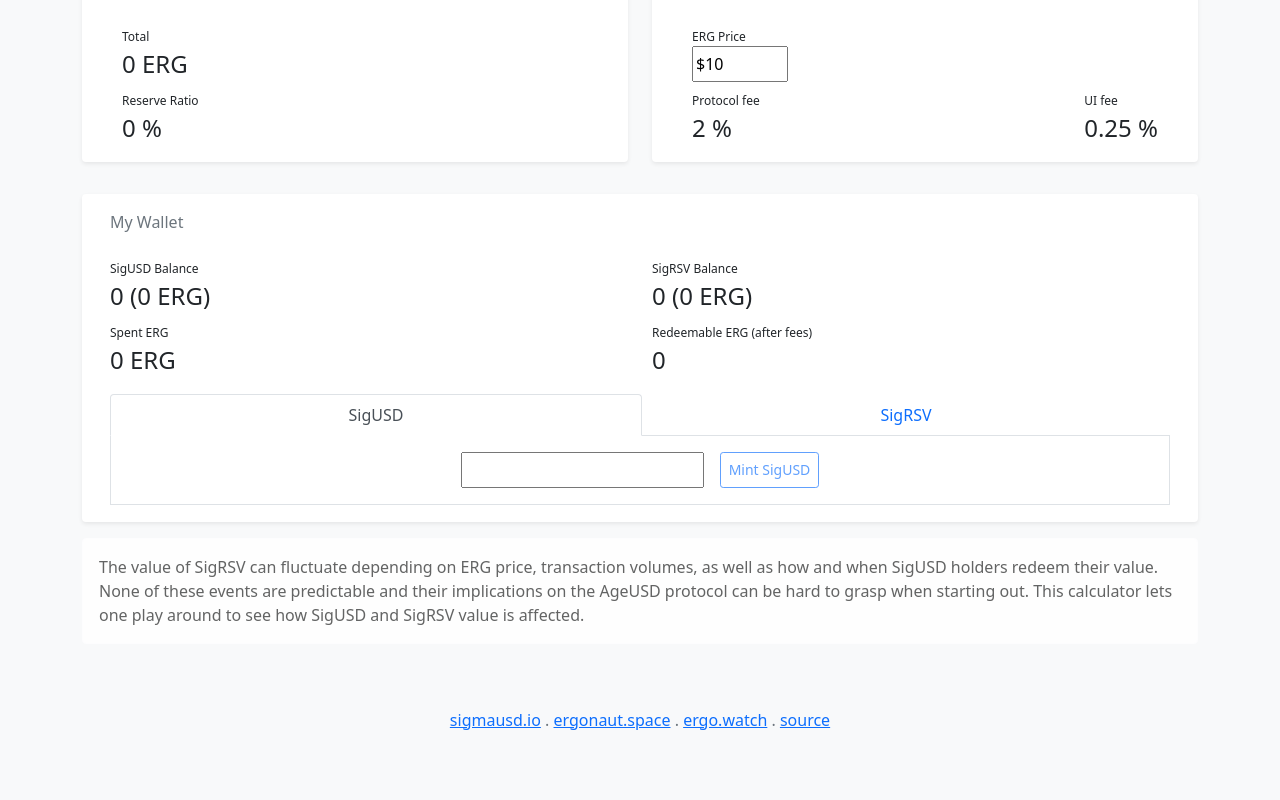
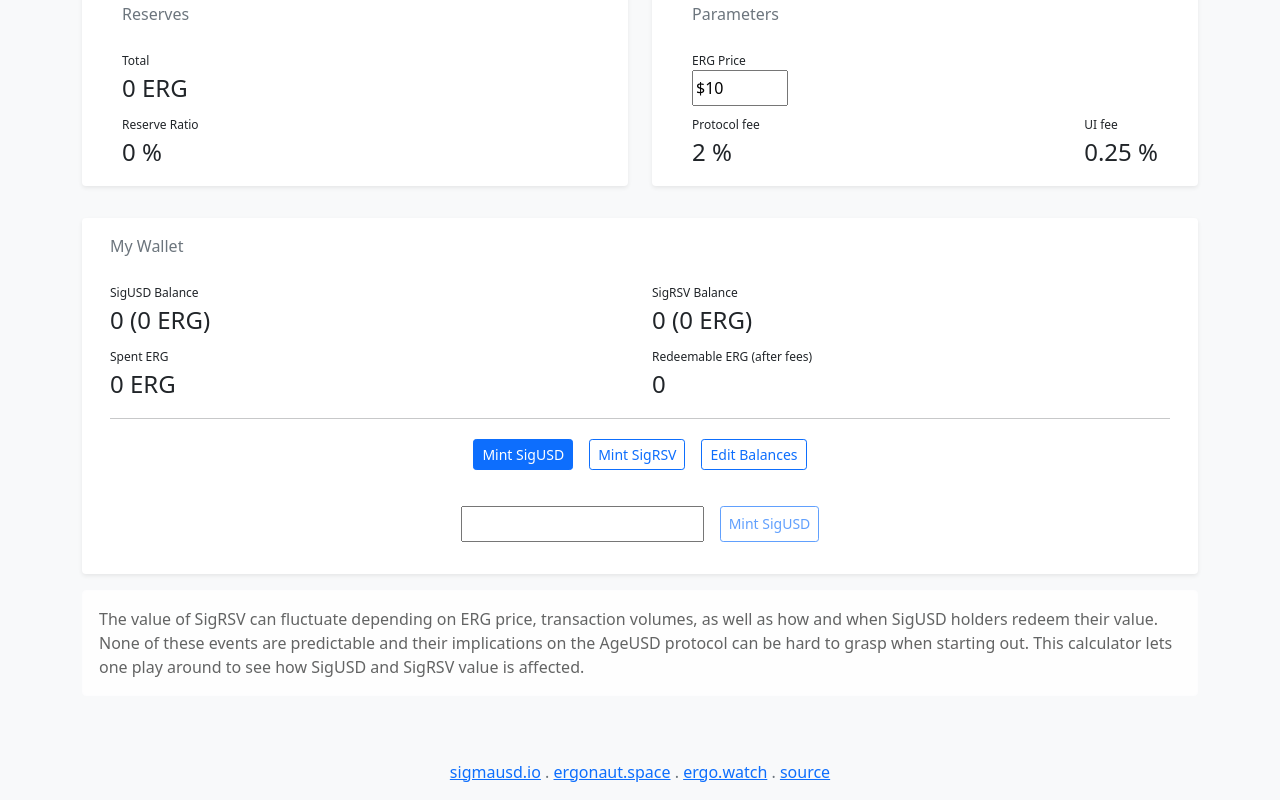
Before and after one commit to abchrisxyz/ageusdemo, a React (Create React App) app: page / in a window 1280 px wide. Shown: the part 662-1462 px from the top of the page. Before the commit the page ends 1410 px from the top, so only its background shows below. Built offline with nearby package versions, Linux system fonts and the light colour scheme; no server answers.

Commit message:
Enable balance edits

```diff
--- a/src/components/calculator.js
+++ b/src/components/calculator.js
@@ -89,7 +89,7 @@
       <div className="mt-3 p-3 alert alert-light" role="alert">
         <h6>Usage:</h6>
         <ol>
-          <li>Mint stable or reserve coins in the <i>My Wallet</i> section.</li>
+          <li>Mint stable or reserve coins in the <i>My Wallet</i> section or edit your wallet balance to represent existing assets without changing the current bank state.</li>
           <li>Simulate external events by increasing/decreasing the supplies of SigUSD and SigRSV and/or changing the ERG price.</li>
         </ol>
       </div>
@@ -135,6 +135,8 @@
         mintableSC={mintableSC}
         mintableRC={mintableRC}
         redeemableRC={redeemableRC}
+        scCirc={bank.scCirc}
+        rcCirc={bank.rcCirc}
       />
       <div className="mt-3 p-3 alert alert-light" role="alert">
         The value of SigRSV can fluctuate depending on ERG price, transaction volumes, as well as how and when SigUSD holders redeem their value.
--- a/src/wallet.js
+++ b/src/wallet.js
@@ -26,9 +26,9 @@
         allowNegative={false}
         suffix={" " + coin}
         isAllowed={mintLimit}
-        onValueChange = {(values) => {
-         const {value} = values;
-         setNbOfCoins(Number(value));
+        onValueChange={(values) => {
+          const { value } = values;
+          setNbOfCoins(Number(value));
         }}
       />
       <button
@@ -42,7 +42,62 @@
   )
 }
 
-const Wallet = ({ scRate, rcRate, buySC, buyRC, mintableSC, mintableRC, redeemableRC }) => {
+const BalanceForm = ({ coin, circSupply, add }) => {
+  const [nbOfCoins, setNbOfCoins] = useState(0);
+  const [costInERG, setCostInERG] = useState(0);
+
+  const circulatingSupplyLimit = ({ floatValue }) => floatValue <= circSupply;
+
+  const disabled = nbOfCoins <= 0 || costInERG <= 0;
+
+  return (
+    <div className="d-flex flex-column flex-sm-row justify-content-center align-items-center p-3 gap-2">
+      <div className="d-flex align-items-center gap-2">
+        <div style={{ width: "100px", textAlign: "right" }}> Balance:</div>
+        <NumberFormat
+          className="p-1"
+          value={nbOfCoins > 0 ? nbOfCoins : null}
+          thousandSeparator={true}
+          allowNegative={false}
+          suffix={" " + coin}
+          isAllowed={circulatingSupplyLimit}
+          onValueChange={(values) => {
+            const { value } = values;
+            setNbOfCoins(Number(value));
+          }}
+        />
+      </div>
+      <div className="d-flex justify-content-start align-items-center gap-2">
+        <div style={{ width: "100px", textAlign: "right" }}> Total cost:</div>
+        <NumberFormat
+          className="p-1"
+          value={costInERG > 0 ? costInERG : null}
+          thousandSeparator={true}
+          allowNegative={false}
+          suffix={" ERG"}
+          onValueChange={(values) => {
+            const { value } = values;
+            setCostInERG(Number(value));
+          }}
+        />
+      </div>
+      <button
+        type="button"
+        className="btn btn-sm btn-outline-primary ms-sm-3 mt-3 mt-sm-0"
+        disabled={disabled}
+        onClick={() => {
+          add(nbOfCoins, costInERG);
+          // setNbOfCoins(0);
+          // setCostInERG(0);
+        }}
+      >
+        Add {coin}
+      </button>
+    </div>
+  )
+}
+
+const Wallet = ({ scRate, rcRate, buySC, buyRC, mintableSC, mintableRC, redeemableRC, scCirc, rcCirc }) => {
   const [scBalance, setSCBalance] = useState(0);
   const [rcBalance, setRCBalance] = useState(0);
   const [spentErg, setSpentErg] = useState(0);
@@ -59,6 +114,22 @@
     const erg = buyRC(nbOfCoins);
     setRCBalance(rcBalance + nbOfCoins);
     setSpentErg(spentErg + erg);
+  }
+
+  const onAddSC = (nbOfCoins, costInERG) => {
+    setSCBalance(scBalance + nbOfCoins);
+    setSpentErg(spentErg + costInERG);
+  }
+
+  const onAddRC = (nbOfCoins, costInERG) => {
+    setRCBalance(rcBalance + nbOfCoins);
+    setSpentErg(spentErg + costInERG);
+  }
+
+  const clearBalances = () => {
+    setSCBalance(0);
+    setRCBalance(0);
+    setSpentErg(0);
   }
 
   const scBalanceInErg = scBalance * scRate;
@@ -88,21 +159,25 @@
             <Prop label="Redeemable ERG (after fees)" value={redeemableBalanceInErgAfterFees.toLocaleString('en')} />
           </div>
         </div>
-        {/* <hr></hr> */}
-        <ul className="nav nav-tabs nav-fill pt-3">
-          <li className="nav-item">
-            <button className={`nav-link ${mode === 'SC' ? "active" : ""}`} onClick={() => setMode('SC')}>SigUSD</button>
-          </li>
-          <li className="nav-item">
-            <button className={`nav-link ${mode === 'RC' ? "active" : ""}`} onClick={() => setMode('RC')}>SigRSV</button>
-          </li>
-        </ul>
-        <div className="nav-body">
+        <hr></hr>
+        <div className="pb-3 text-center">
+          <button type="button" className={`btn btn-sm btn${mode === "SC" ? "" : "-outline"}-primary mx-2 my-1`} onClick={() => setMode("SC")}>Mint SigUSD</button>
+          <button type="button" className={`btn btn-sm btn${mode === "RC" ? "" : "-outline"}-primary mx-2 my-1`} onClick={() => setMode("RC")}>Mint SigRSV</button>
+          <button type="button" className={`btn btn-sm btn${mode === "EDIT" ? "" : "-outline"}-primary mx-2 my-1`} onClick={() => setMode("EDIT")}>Edit Balances</button>
+        </div>
+        <div>
           <div hidden={mode !== 'SC'}>
             <Exchange coin={"SigUSD"} mint={onBuySC} mintableAmount={mintableSC} />
           </div>
           <div hidden={mode !== 'RC'}>
-            <Exchange coin={"SigRSV"} mint={onBuyRC} mintableAmount={mintableRC}/>
+            <Exchange coin={"SigRSV"} mint={onBuyRC} mintableAmount={mintableRC} />
+          </div>
+          <div hidden={mode !== 'EDIT'}>
+            <BalanceForm coin={"SigUSD"} add={onAddSC} circSupply={scCirc} />
+            <BalanceForm coin={"SigRSV"} add={onAddRC} circSupply={rcCirc} />
+            <div className="d-flex justify-content-center">
+              <button type="button" className="btn btn-sm btn-outline-danger mx-2 my-1 text-center" onClick={() => clearBalances()}>Clear Balances</button>
+            </div>
           </div>
         </div>
       </div>
```
